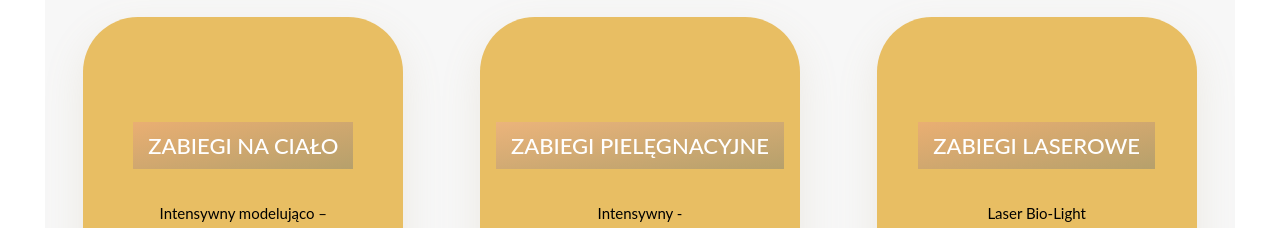
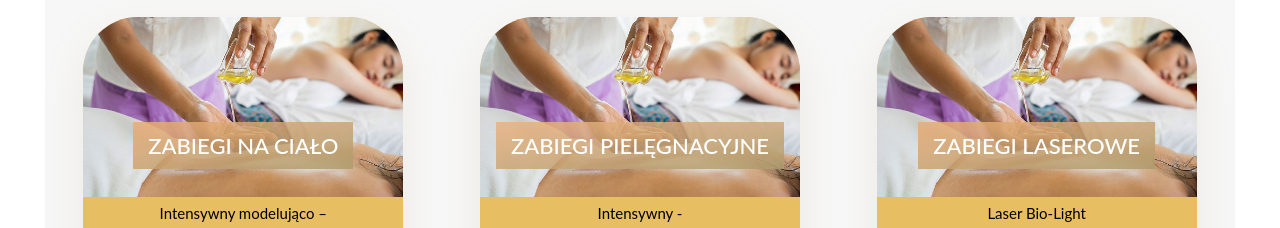
Before and after one commit to AQ1234/beauty-salon, a website: page index.html in a window 1280 px wide. Shown: the part 264-492 px from the top of the page. Drawn offline with Linux system fonts and the light colour scheme.

Commit message:
Second commit, changed readme

```diff
--- a/package.json
+++ b/package.json
@@ -8,7 +8,7 @@
     "devserver:sass": "live-server",
     "start": "npm-run-all --parallel devserver:sass watch:sass",
     "compile:sass": "node-sass sass/main.scss resources/css/style.comp.css",
-    "prefix:css": "postcss --use autoprefixer -b 'last 10 versions' resources/css/style.comp.css -o resources/css/style.prefix.css",
+    "prefix:css": "postcss --use autoprefixer -b 'last 5 versions' resources/css/style.comp.css -o resources/css/style.prefix.css",
     "compress:css": "node-sass resources/css/style.prefix.css resources/css/style.min.css --output-style compressed",
     "build": "npm-run-all compile:sass prefix:css compress:css"
   },
--- a/sass/components/_offer-card.scss
+++ b/sass/components/_offer-card.scss
@@ -61,14 +61,12 @@
         background-size: cover;
         height: 18rem;
         background-blend-mode: screen;
-        -webkit-clip-path: polygon(0 0, 100% 0, 100% 85%, 0 100%);
-        clip-path: polygon(0 0, 100% 0, 100% 85%, 0 100%);
         border-top-left-radius: 3px;
         border-top-right-radius: 3px;
 
         &--1 {
 
-            background-image: url(./resources/img/offers-images/massageimage.jpg);
+            background-image: url(../img/offers-images/massageimage.jpg);
         }
 
         &--2 {
```
Also changed, not shown: README.md, resources/css/style.css.
